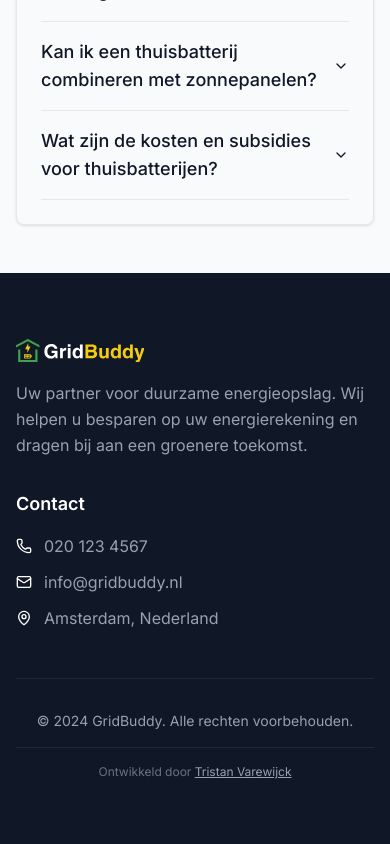
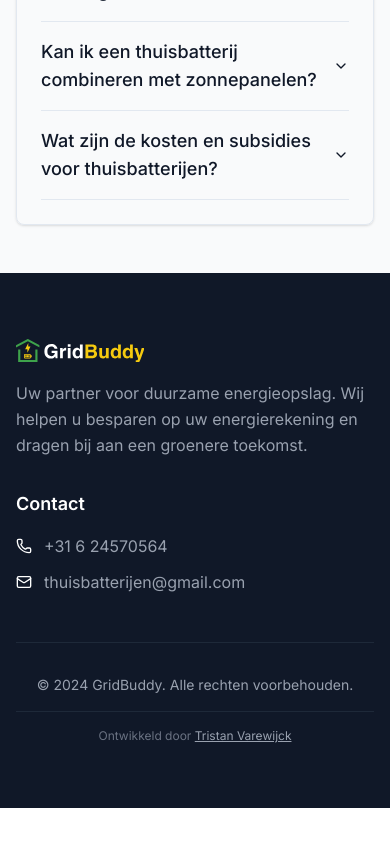
Before and after one commit to TristanVarewijck/home-battery, a Next.js app: page / in a window 390 px wide. Shown: the part 4270-5114 px from the top of the page. After the commit the page ends 5078 px from the top, so only its background shows below. Built offline with nearby package versions, Linux system fonts and the light colour scheme.

Commit message:
correct data information + mobile behaviour

```diff
--- a/src/app/layout.tsx
+++ b/src/app/layout.tsx
@@ -124,8 +124,8 @@ export default function RootLayout({
               description:
                 'Thuisbatterij installatie en advies voor optimale energiebesparing',
               url: 'https://gridbuddy.nl',
-              telephone: '+31201234567',
-              email: 'info@gridbuddy.nl',
+              telephone: '+31624570564',
+              email: 'thuisbatterijen@gmail.com',
               // address: {
               //   '@type': 'PostalAddress',
               //   addressLocality: 'Amsterdam',
--- a/src/components/Footer.tsx
+++ b/src/components/Footer.tsx
@@ -1,4 +1,4 @@
-import { Phone, Mail, MapPin } from 'lucide-react';
+import { Phone, Mail } from 'lucide-react';
 import Image from 'next/image';
 
 export function Footer() {
@@ -102,15 +102,21 @@ export function Footer() {
             <div className="space-y-3">
               <div className="flex items-center space-x-3">
                 <Phone className="w-4 h-4 text-brand-blue-400" />
-                <span className="text-gray-400">020 123 4567</span>
+                <a
+                  href="tel:+31624570564"
+                  className="text-gray-400 hover:text-white transition-colors"
+                >
+                  +31 6 24570564
+                </a>
               </div>
               <div className="flex items-center space-x-3">
                 <Mail className="w-4 h-4 text-brand-blue-400" />
-                <span className="text-gray-400">info@gridbuddy.nl</span>
-              </div>
-              <div className="flex items-center space-x-3">
-                <MapPin className="w-4 h-4 text-brand-blue-400" />
-                <span className="text-gray-400">Amsterdam, Nederland</span>
+                <a
+                  href="mailto:thuisbatterijen@gmail.com"
+                  className="text-gray-400 hover:text-white transition-colors"
+                >
+                  thuisbatterijen@gmail.com
+                </a>
               </div>
             </div>
           </div>
--- a/src/components/Navbar.tsx
+++ b/src/components/Navbar.tsx
@@ -42,18 +42,18 @@ export function Navbar() {
             {/* Contact Info */}
             <div className="flex items-center space-x-6 text-sm">
               <a
-                href="tel:0201234567"
+                href="tel:+31624570564"
                 className="flex items-center space-x-2 text-gray-300 hover:text-white transition-colors duration-200"
               >
                 <Phone className="w-3 h-3" />
-                <span>020 123 4567</span>
+                <span>+31 6 24570564</span>
               </a>
               <a
-                href="mailto:info@gridbuddy.nl"
+                href="mailto:thuisbatterijen@gmail.com"
                 className="flex items-center space-x-2 text-gray-300 hover:text-white transition-colors duration-200"
               >
                 <Mail className="w-3 h-3" />
-                <span>info@gridbuddy.nl</span>
+                <span>thuisbatterijen@gmail.com</span>
               </a>
             </div>
           </div>
--- a/src/components/sections/Hero.tsx
+++ b/src/components/sections/Hero.tsx
@@ -39,9 +39,19 @@ export function Hero() {
     setIsFormWiggling(true);
     setTimeout(() => setIsFormWiggling(false), 600);
 
-    setTimeout(() => {
-      // Only auto-focus on screens larger than md (768px)
-      if (window.innerWidth >= 768) {
+    // On mobile, scroll to the form
+    if (window.innerWidth < 768) {
+      setTimeout(() => {
+        const formContainer = document.getElementById(
+          'submission-form-container'
+        );
+        if (formContainer) {
+          formContainer.scrollIntoView({ behavior: 'smooth', block: 'start' });
+        }
+      }, 300);
+    } else {
+      // On desktop, auto-focus the postcode input
+      setTimeout(() => {
         const postcodeInput = document.getElementById(
           'postcode'
         ) as HTMLInputElement;
@@ -50,8 +60,8 @@ export function Hero() {
             postcodeInput.focus();
           }
         }
-      }
-    }, 300);
+      }, 300);
+    }
   };
 
   return (
```
